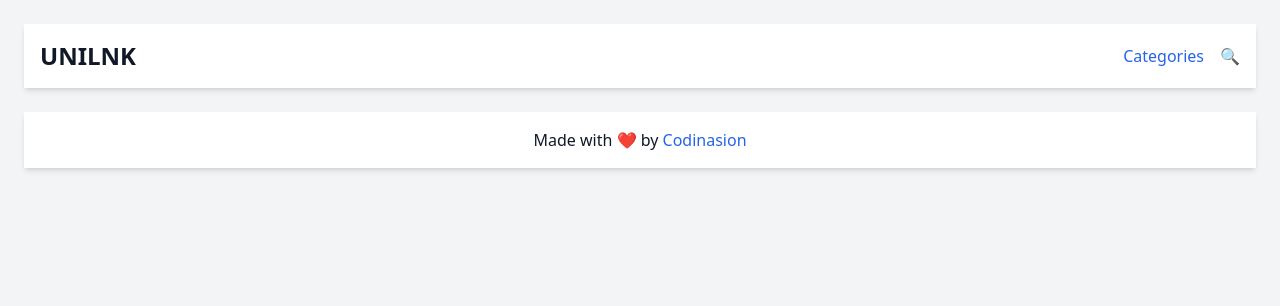
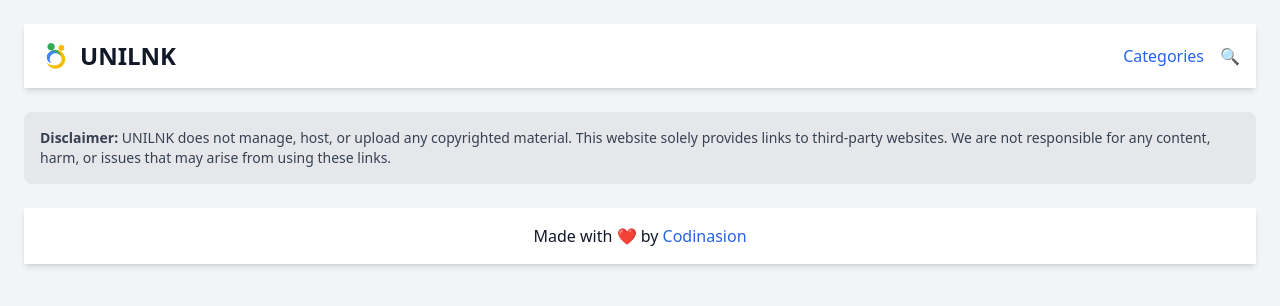
Before and after one commit to codinasion/unilnk, a Django app: template templates/home.html in a window 1280 px wide. Shown: the top 306 px of the page. Run offline with Django 5.2, Linux system fonts and the light colour scheme; the template is opened without the code that fills it, so the values that code supplies are empty; parts of the project's set-up code (start-up, migrations or seed data) failed here and were passed over.

Commit message:
Enhance base template with logo, disclaimer, and improved meta tags

```diff
--- a/templates/base.html
+++ b/templates/base.html
@@ -10,13 +10,16 @@
             {% endblock title %}
             - UNILNK
         </title>
-        <meta name="description" content="Aggregating working links from the internet to save your time.">
+        <meta name="description"
+              content="Aggregating working links from the internet to save your time.">
         <!-- Favicon -->
         <link rel="icon"
               type="image/png"
               href="{% static 'favicon/favicon-96x96.png' %}"
               sizes="96x96" />
-        <link rel="icon" type="image/svg+xml" href="{% static 'favicon/favicon.svg' %}" />
+        <link rel="icon"
+              type="image/svg+xml"
+              href="{% static 'favicon/favicon.svg' %}" />
         <link rel="shortcut icon" href="{% static 'favicon/favicon.ico' %}" />
         <link rel="apple-touch-icon"
               sizes="180x180"
@@ -30,17 +33,30 @@
         <div class="container mx-auto p-6">
             <!-- Navbar -->
             <nav class="bg-white shadow-md p-4 flex justify-between items-center mb-6">
-                <h1 class="text-2xl font-bold">UNILNK</h1>
+                <div class="flex items-center">
+                    <img src="{% static 'logo-transparent.png' %}"
+                         alt="UNILNK Logo"
+                         class="h-8 mr-2">
+                    <h1 class="text-2xl font-bold">UNILNK</h1>
+                </div>
                 <div class="flex space-x-4">
                     <a href="#" class="text-blue-600 hover:underline">Categories</a>
                     <span class="text-blue-600 cursor-pointer">🔍</span>
                 </div>
             </nav>
-
+            {% block content %}
+            {% endblock content %}
+            <!-- Disclaimer -->
+            <div class="bg-gray-200 p-4 mt-6 rounded-lg text-sm text-gray-700">
+                <p>
+                    <strong>Disclaimer:</strong> UNILNK does not manage, host, or upload any copyrighted material. This website solely provides links to third-party websites. We are not responsible for any content, harm, or issues that may arise from using these links.
+                </p>
+            </div>
             <!-- Footer -->
             <footer class="bg-white text-center p-4 shadow-md mt-6">
                 <p>
-                    Made with ❤️ by <a href="https://github.com/codinasion" class="text-blue-600 hover:underline">Codinasion</a>
+                    Made with ❤️ by <a href="https://github.com/codinasion"
+    class="text-blue-600 hover:underline">Codinasion</a>
                 </p>
             </footer>
         </div>
```
